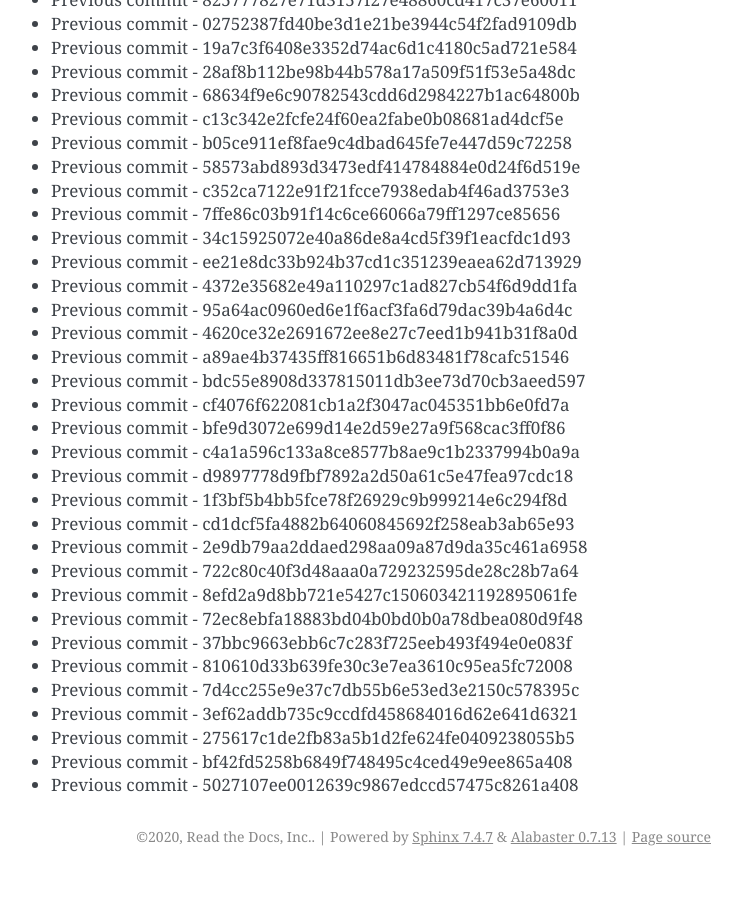
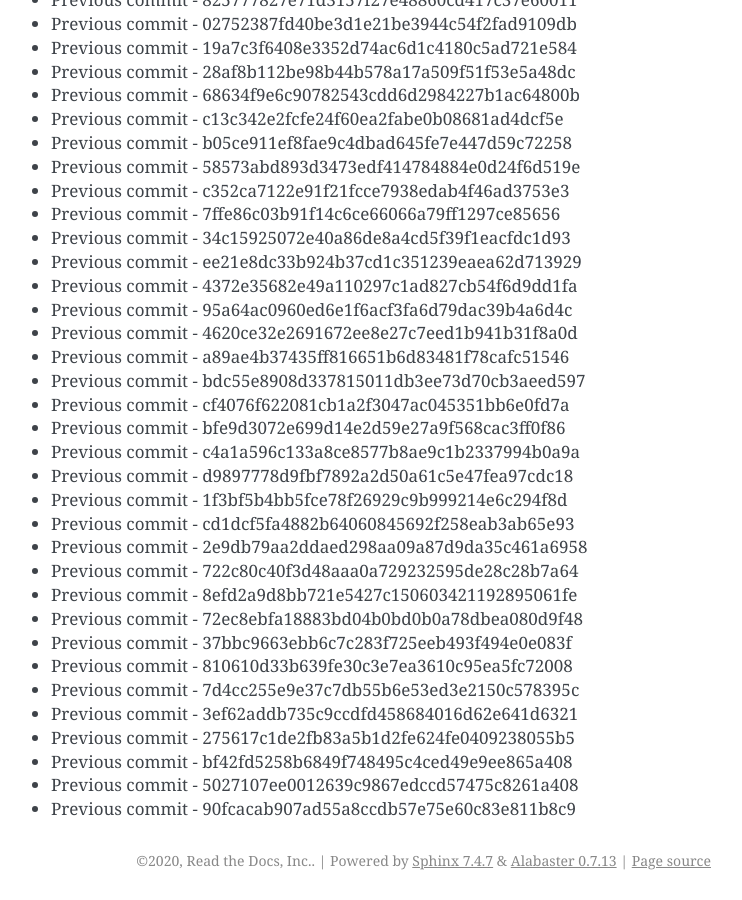
Before and after one commit to readthedocs/rtd-git-stresstest, a Sphinx documentation site: the page built from docs/updates.rst, in a window 1280 px wide and 900 px high, scrolled down 49320 px. Shown: the whole window, without its empty margins (399-1141 px from the left). Built offline with Sphinx 7.4.7, drawn with Linux system fonts in a browser that asks for light colours; before the commit the page ends 50196 px from its top, so only the background shows below that.

Commit message:
Generating commit from previous: 90fcacab907ad55a8ccdb57e75e60c83e811b8c9

```diff
--- a/docs/updates.rst
+++ b/docs/updates.rst
@@ -2104,3 +2104,4 @@ It can be tested for any performance characteristics.
 * Previous commit - 275617c1de2fb83a5b1d2fe624fe0409238055b5
 * Previous commit - bf42fd5258b6849f748495c4ced49e9ee865a408
 * Previous commit - 5027107ee0012639c9867edccd57475c8261a408
+* Previous commit - 90fcacab907ad55a8ccdb57e75e60c83e811b8c9
```
